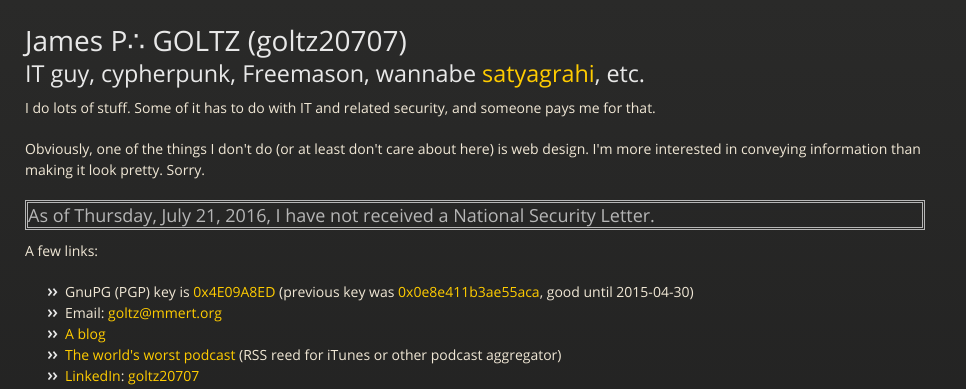
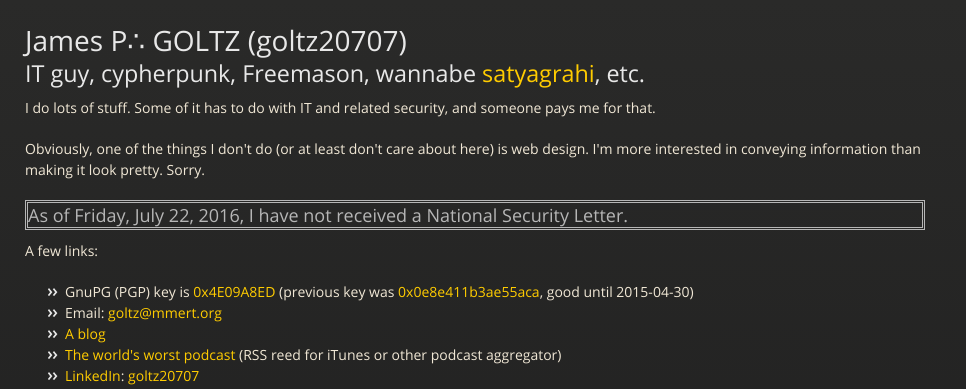
Before and after one commit to goltz20707/goltz20707.github.io, a Jekyll site: the page built from index.html, in a window 1280 px wide. Shown: the top 389 px of the page, without its empty margins (0-966 px from the left). Built offline with Jekyll 4.4.1, drawn with Linux system fonts in a browser that asks for light colours.

Commit message:
Update nsl.html

```diff
--- a/_includes/nsl.html
+++ b/_includes/nsl.html
@@ -3,6 +3,6 @@ date '+%A, %B %e, %Y,'
  -->
 <h3 style="border: double">As of
 
-Thursday, July 21, 2016,
+Friday, July 22, 2016,
 
 I have not received a National Security Letter.</h3>
```
